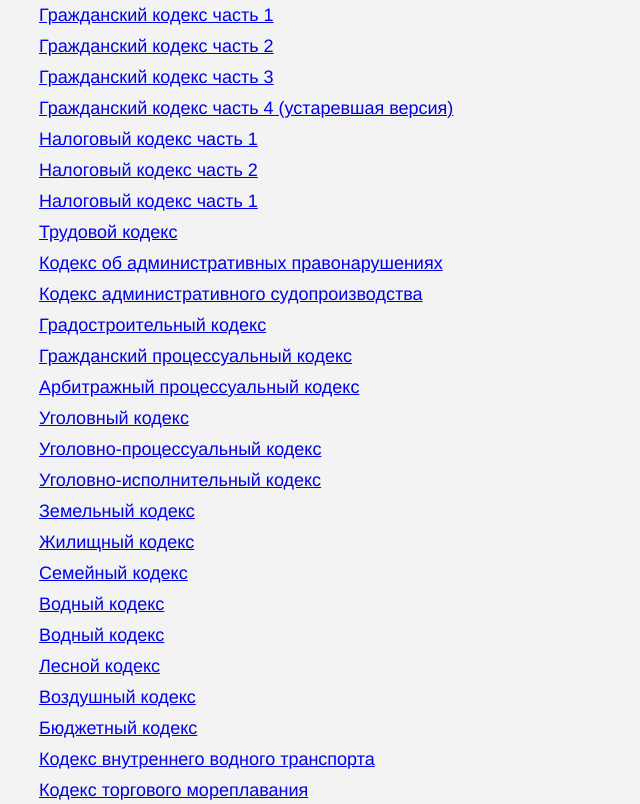
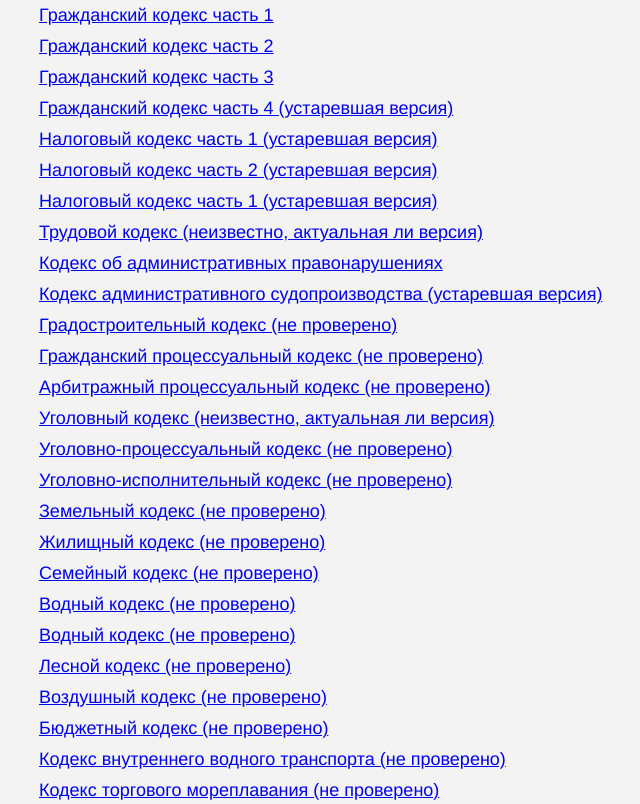
Before and after one commit to Konard/russian-law, a website: page index.html in a window 1280 px wide. Shown: the part 720-1524 px from the top of the page, without its empty margins (261-901 px from the left). Drawn offline with Linux system fonts and the light colour scheme.

Commit message:
Update index.html

```diff
--- a/index.html
+++ b/index.html
@@ -50,28 +50,28 @@
     <li><a href="data/html/102039276.html">Гражданский кодекс часть 2</a></li>
     <li><a href="data/html/102073578.html">Гражданский кодекс часть 3</a></li>
     <li><a href="data/html/102110716.html">Гражданский кодекс часть 4 (устаревшая версия)</a></li>
-    <li><a href="data/html/102054722.html">Налоговый кодекс часть 1</a></li>
-    <li><a href="data/html/102067058.html">Налоговый кодекс часть 2</a></li>
-    <li><a href="data/html/605577371.html">Налоговый кодекс часть 1</a></li>
-    <li><a href="data/html/102074279.html">Трудовой кодекс</a></li>
-    <li><a href="data/html/x.html">Кодекс об административных правонарушениях</a></li>
-    <li><a href="data/html/102380990.html">Кодекс административного судопроизводства</a></li>
-    <li><a href="data/html/102090643.html">Градостроительный кодекс</a></li>
-    <li><a href="data/html/102078828.html">Гражданский процессуальный кодекс</a></li>
-    <li><a href="data/html/102079219.html">Арбитражный процессуальный кодекс</a></li>
-    <li><a href="data/html/102041891.html">Уголовный кодекс</a></li>
-    <li><a href="data/html/102073942.html">Уголовно-процессуальный кодекс</a></li>
-    <li><a href="data/html/102045146.html">Уголовно-исполнительный кодекс</a></li>
-    <li><a href="data/html/102073184.html">Земельный кодекс</a></li>
-    <li><a href="data/html/102090645.html">Жилищный кодекс</a></li>
-    <li><a href="data/html/102038925.html">Семейный кодекс</a></li>
-    <li><a href="data/html/102038209.html">Водный кодекс</a></li>
-    <li><a href="data/html/102107048.html">Водный кодекс</a></li>
-    <li><a href="data/html/102110364.html">Лесной кодекс</a></li>
-    <li><a href="data/html/102046246.html">Воздушный кодекс</a></li>
-    <li><a href="data/html/102054721.html">Бюджетный кодекс</a></li>
-    <li><a href="data/html/102069974.html">Кодекс внутреннего водного транспорта</a></li>
-    <li><a href="data/html/102059464.html">Кодекс торгового мореплавания</a></li>
+    <li><a href="data/html/102054722.html">Налоговый кодекс часть 1 (устаревшая версия)</a></li>
+    <li><a href="data/html/102067058.html">Налоговый кодекс часть 2 (устаревшая версия)</a></li>
+    <li><a href="data/html/605577371.html">Налоговый кодекс часть 1 (устаревшая версия)</a></li>
+    <li><a href="data/html/102074279.html">Трудовой кодекс (неизвестно, актуальная ли версия)</a></li>
+    <li><a href="data/html/102074277.html">Кодекс об административных правонарушениях</a></li>
+    <li><a href="data/html/102380990.html">Кодекс административного судопроизводства (устаревшая версия)</a></li>
+    <li><a href="data/html/102090643.html">Градостроительный кодекс (не проверено)</a></li>
+    <li><a href="data/html/102078828.html">Гражданский процессуальный кодекс (не проверено)</a></li>
+    <li><a href="data/html/102079219.html">Арбитражный процессуальный кодекс (не проверено)</a></li>
+    <li><a href="data/html/102041891.html">Уголовный кодекс (неизвестно, актуальная ли версия)</a></li>
+    <li><a href="data/html/102073942.html">Уголовно-процессуальный кодекс (не проверено)</a></li>
+    <li><a href="data/html/102045146.html">Уголовно-исполнительный кодекс (не проверено)</a></li>
+    <li><a href="data/html/102073184.html">Земельный кодекс (не проверено)</a></li>
+    <li><a href="data/html/102090645.html">Жилищный кодекс (не проверено)</a></li>
+    <li><a href="data/html/102038925.html">Семейный кодекс (не проверено)</a></li>
+    <li><a href="data/html/102038209.html">Водный кодекс (не проверено)</a></li>
+    <li><a href="data/html/102107048.html">Водный кодекс (не проверено)</a></li>
+    <li><a href="data/html/102110364.html">Лесной кодекс (не проверено)</a></li>
+    <li><a href="data/html/102046246.html">Воздушный кодекс (не проверено)</a></li>
+    <li><a href="data/html/102054721.html">Бюджетный кодекс (не проверено)</a></li>
+    <li><a href="data/html/102069974.html">Кодекс внутреннего водного транспорта (не проверено)</a></li>
+    <li><a href="data/html/102059464.html">Кодекс торгового мореплавания (не проверено)</a></li>
   </ul>
   <h2>Утратили силу</h2>
   <ul>
@@ -82,7 +82,7 @@
     <li><a href="data/html/102052754.html">Градостроительный кодекс</a></li>
     <li><a href="data/html/102081875.html">Таможенный кодекс</a></li>
     <li><a href="data/html/102024315.html">Таможенный кодекс</a></li>
-    <li><a href="data/html/102074277.html">кодекс</a></li>
+
   </ul>
 </body>
 </html>
```
